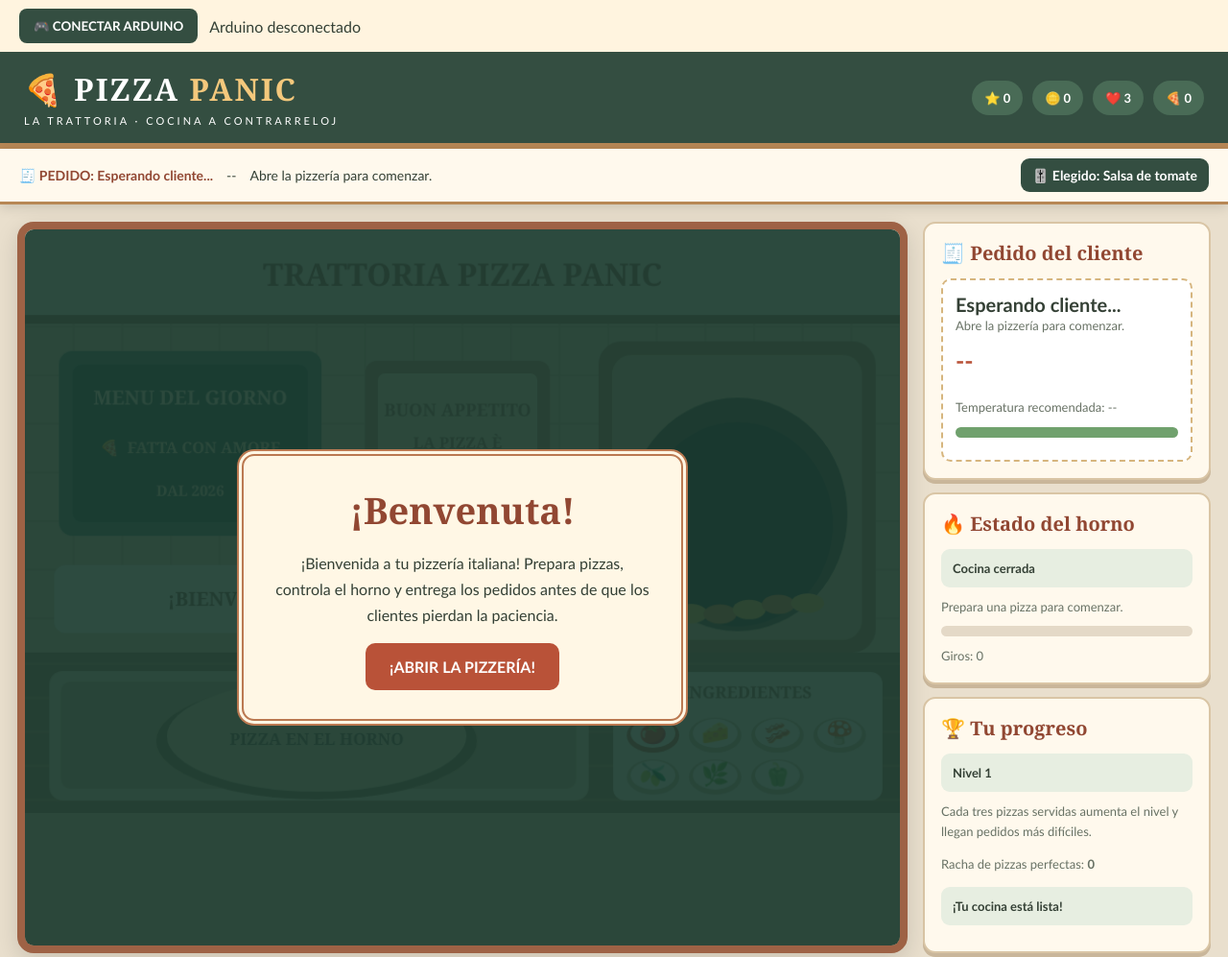
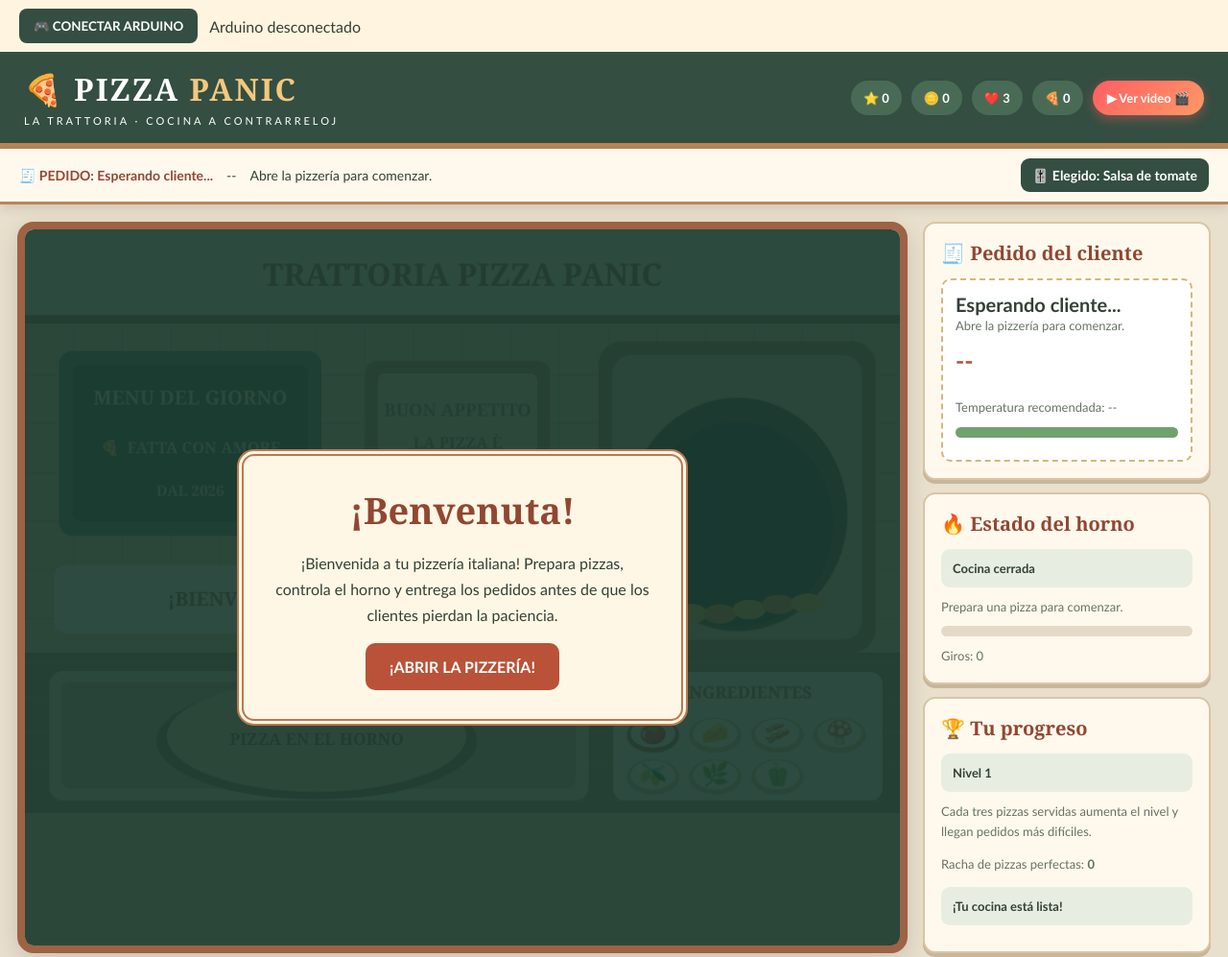
Before and after one commit to trinijano2006-svg/juego-arduino-pizza-personal, a plain HTML site: page index.html in a window 1280 px wide. Shown: the top 997 px of the page at 96% size. Drawn offline with Linux system fonts and the light colour scheme.

Commit message:
index.html

```diff
--- a/index.html
+++ b/index.html
@@ -1,4 +1,3 @@
-
 <!DOCTYPE html>
 <html lang="es">
 <head>
@@ -60,6 +59,7 @@ header p {
   display: flex;
   gap: 10px;
   flex-wrap: wrap;
+  align-items: center;
 }
 
 .marcador {
@@ -68,6 +68,27 @@ header p {
   padding: 10px 13px;
   font-size: 13px;
   font-weight: bold;
+}
+
+/* BOTÓN DE YOUTUBE EN EL HEADER */
+.btn-youtube-header {
+  background: linear-gradient(135deg, #ff5e62, #ff9966);
+  color: white;
+  text-decoration: none;
+  padding: 10px 15px;
+  border-radius: 20px;
+  font-size: 13px;
+  font-weight: bold;
+  display: inline-flex;
+  align-items: center;
+  gap: 6px;
+  box-shadow: 0 4px 12px rgba(255, 94, 98, 0.4);
+  transition: transform 0.2s ease, box-shadow 0.2s ease;
+}
+
+.btn-youtube-header:hover {
+  transform: scale(1.05);
+  box-shadow: 0 6px 16px rgba(255, 94, 98, 0.6);
 }
 
 main {
@@ -399,6 +420,10 @@ button {
     <div class="marcador">🪙 <span id="monedas">0</span></div>
     <div class="marcador">❤️ <span id="vidas">3</span></div>
     <div class="marcador">🍕 <span id="servidas">0</span></div>
+    <!-- BOTÓN DE YOUTUBE AÑADIDO AQUÍ -->
+    <a href="https://youtube.com/shorts/AQiypUksqZE" target="_blank" class="btn-youtube-header">
+      ▶ Ver video 🎬
+    </a>
   </div>
 </header>
 
@@ -1579,23 +1604,6 @@ document.addEventListener("keydown", e => {
 // PREPARACIÓN PARA ARDUINO UNO
 // =====================================
 
-// Esta función permitirá controlar el juego
-// desde los dos faders y cuatro botones físicos.
-//
-// Ejemplo de datos:
-// {
-//   ingrediente: 3,
-//   temperatura: 225,
-//   agregar: true,
-//   hornear: false,
-//   girar: false,
-//   entregar: false
-// }
-//
-// Los botones deberán enviarse como eventos
-// de pulsación, no continuamente mientras
-// estén presionados.
-
 window.recibirArduino = function(datos) {
 
   if (typeof datos.ingrediente === "number") {
@@ -1638,7 +1646,6 @@ dibujar();
 </script>
 <script>
 // CONEXIÓN USB DEL ARDUINO (Chrome / Edge)
-// Protocolo: ingredienteAnalogico,temperaturaAnalogica,agregar,hornear,girar,entregar
 (() => {
   const boton = document.getElementById('conectarArduino');
   const estado = document.getElementById('estadoArduino');
@@ -1646,7 +1653,6 @@ dibujar();
   let lector = null;
   let conectando = false;
   let conectado = false;
-  let ultimaLectura = '';
 
   function mostrar(texto) { estado.textContent = texto; }
 
@@ -1679,7 +1685,6 @@ dibujar();
     boton.disabled = true;
     mostrar('Selecciona Arduino Uno en la ventana de Chrome…');
     try {
-      // La solicitud se hace una sola vez, por clic del usuario.
       puerto = await navigator.serial.requestPort();
       await puerto.open({ baudRate: 9600 });
       conectado = true;
@@ -1687,7 +1692,6 @@ dibujar();
       mostrar('Conectado. ¡Ya puedes jugar!');
       const decodificador = new TextDecoder();
       let buffer = '';
-      // Este bucle permanece activo mientras el USB esté conectado.
       while (puerto.readable) {
         lector = puerto.readable.getReader();
         try {
```
